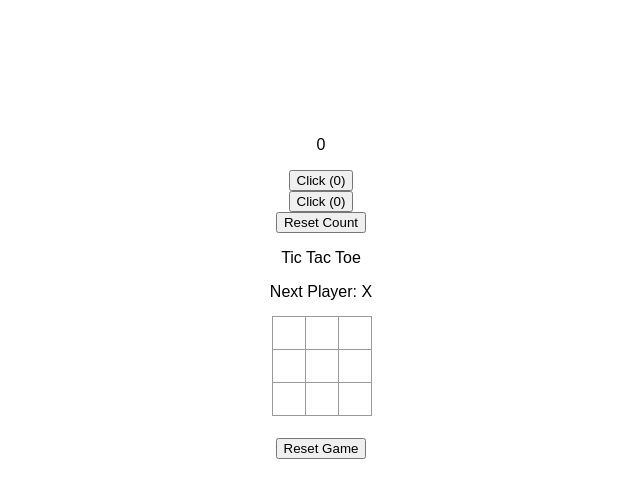
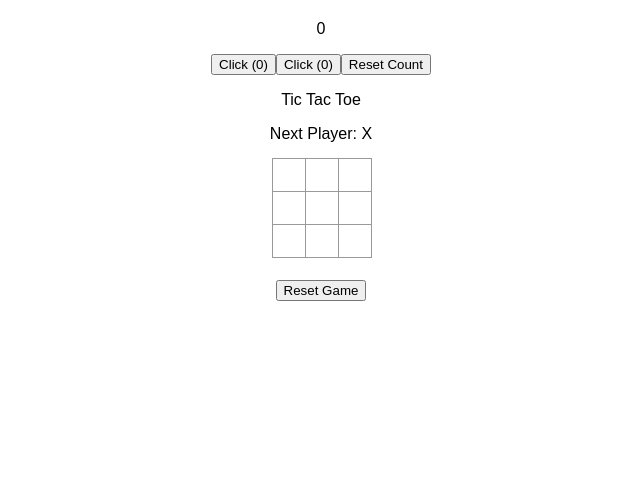
Before and after one commit to suresh37/react-practice-app, a React (Create React App) app: page / in a window 1280 px wide. Shown: the top 498 px of the page, without its empty margins (319-959 px from the left). Built offline with nearby package versions, Linux system fonts and the light colour scheme.

Commit message:
btn separate comp added

```diff
--- a/src/App.js
+++ b/src/App.js
@@ -5,9 +5,8 @@ import MyBtn from './components/MyBtn';
 import Board from './components/Board';
 import './styles.css';
 
-function App() {
+function BtnCounter() {
   const [count, setCount] = useState(0);
-
   function handleClick() {
     console.log('button clicked ::', count)
     setCount(count + 1);
@@ -15,22 +14,23 @@ function App() {
   function reset() {
     setCount(0);
   }
-    return (
-     <div className="App">
-       <div style={{ "paddingTop": 100 }} >
-         <p>{count}</p>
-         <MyBtn count={count} onClick={handleClick}></MyBtn>
-         <br></br>
-         <MyBtn count={count} onClick={handleClick}></MyBtn>
-         <br></br>
-         <button onClick={reset}>Reset Count</button>
-         <br></br>
-         <p>Tic Tac Toe</p>
-         <Board></Board>
+  return (<div><p>{count}</p>
+    <MyBtn count={count} onClick={handleClick}></MyBtn>
+    <MyBtn count={count} onClick={handleClick}></MyBtn>
+    <button onClick={reset}>Reset Count</button>
+  </div>);
+}
 
-       </div>
-     </div >
-   );
+function App() {
+
+  return (
+    <div className="App">
+      <div style={{}} >
+        <BtnCounter />
+        <Board />
+      </div>
+    </div >
+  );
 }
 
 export default App;
--- a/src/components/Board.jsx
+++ b/src/components/Board.jsx
@@ -56,6 +56,7 @@ const GameButton = () => {
 
 	return (
 		<>
+		        <p>Tic Tac Toe</p>
 			<p>Next Player: {symbol}</p>
 			<p>{status != null ? status : ''}</p>
 			<div className='board'>
```
